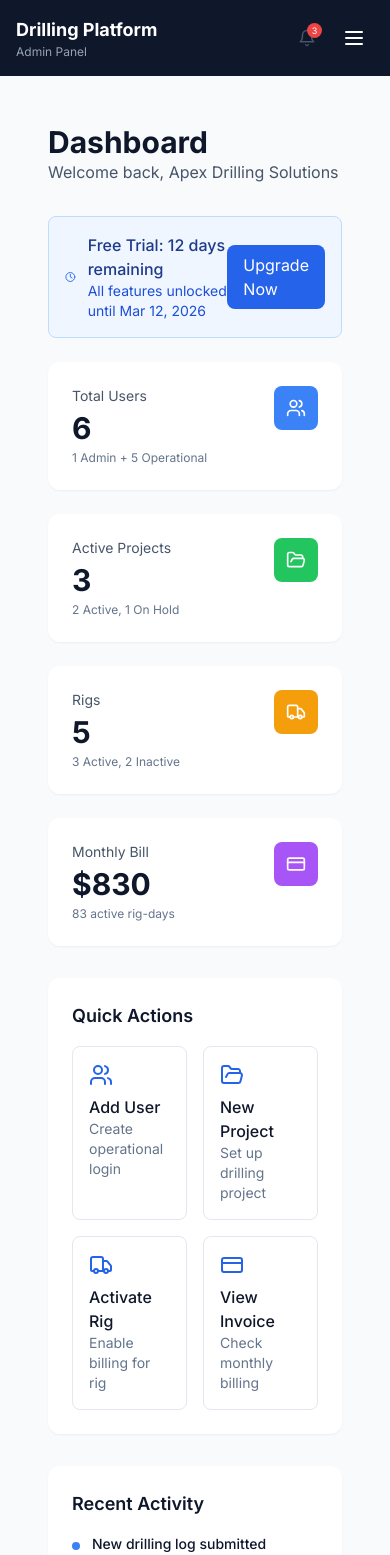
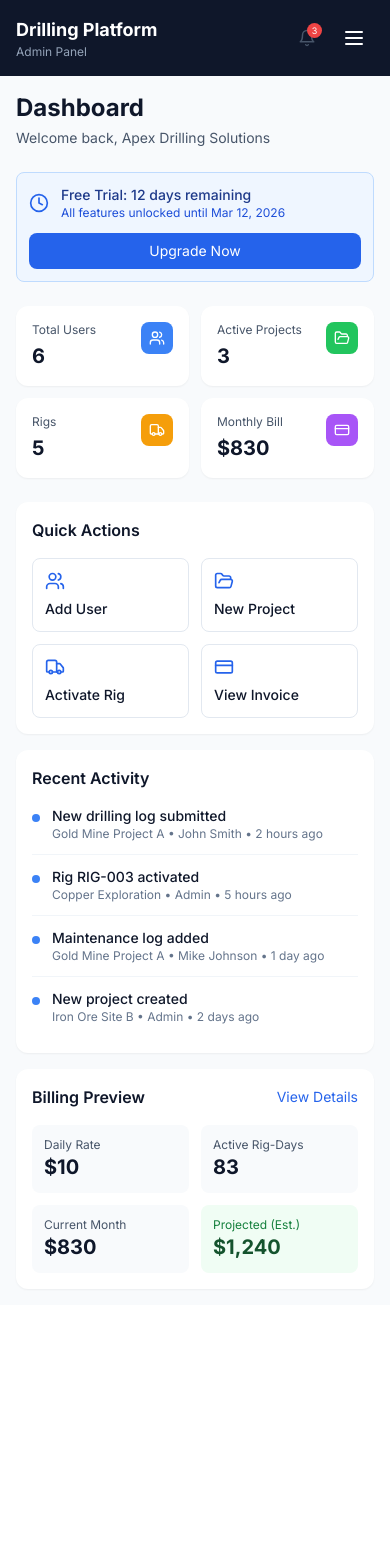
Before and after one commit to shahulramiz26/shahulramiz26-xplorixtech-new--drilling-platform, a Next.js app: page /admin/dashboard in a window 390 px wide. Shown: the top 1555 px of the page. After the commit the page ends 1305 px from the top, so only its background shows below. Built offline with nearby package versions, Linux system fonts and the light colour scheme.

Commit message:
Improve mobile responsiveness for Admin and Supervisor dashboard pages

```diff
--- a/app/admin/dashboard/page.tsx
+++ b/app/admin/dashboard/page.tsx
@@ -1,6 +1,5 @@
 'use client'
 
-import { useState } from 'react'
 import Link from 'next/link'
 import {
   Users,
@@ -68,30 +67,30 @@ export default function AdminDashboard() {
   const trialDays = calculateTrialDays(mockCompany.trialEndDate)
 
   return (
-    <div className="p-8">
+    <div>
       {/* Header */}
-      <div className="mb-8">
-        <h1 className="text-3xl font-bold text-slate-900">Dashboard</h1>
-        <p className="text-slate-600">Welcome back, {mockCompany.name}</p>
+      <div className="mb-6 lg:mb-8">
+        <h1 className="text-2xl lg:text-3xl font-bold text-slate-900">Dashboard</h1>
+        <p className="text-slate-600 mt-1 text-sm lg:text-base">Welcome back, {mockCompany.name}</p>
       </div>
 
       {/* Trial Banner */}
       {trialDays > 0 && (
-        <div className="mb-6 p-4 bg-blue-50 border border-blue-200 rounded-lg flex items-center justify-between">
+        <div className="mb-6 p-3 lg:p-4 bg-blue-50 border border-blue-200 rounded-lg flex flex-col sm:flex-row sm:items-center justify-between gap-3">
           <div className="flex items-center gap-3">
-            <Clock className="w-5 h-5 text-blue-600" />
+            <Clock className="w-5 h-5 text-blue-600 flex-shrink-0" />
             <div>
-              <p className="font-medium text-blue-900">
+              <p className="font-medium text-blue-900 text-sm lg:text-base">
                 Free Trial: {trialDays} days remaining
               </p>
-              <p className="text-sm text-blue-700">
+              <p className="text-xs lg:text-sm text-blue-700">
                 All features unlocked until {formatDate(mockCompany.trialEndDate)}
               </p>
             </div>
           </div>
           <Link
             href="/admin/billing"
-            className="px-4 py-2 bg-blue-600 text-white rounded-lg hover:bg-blue-700 transition"
+            className="px-4 py-2 bg-blue-600 text-white rounded-lg hover:bg-blue-700 transition text-sm text-center"
           >
             Upgrade Now
           </Link>
@@ -99,77 +98,77 @@ export default function AdminDashboard() {
       )}
 
       {/* Stats Grid */}
-      <div className="grid grid-cols-1 md:grid-cols-2 lg:grid-cols-4 gap-6 mb-8">
+      <div className="grid grid-cols-2 lg:grid-cols-4 gap-3 lg:gap-6 mb-6 lg:mb-8">
         {stats.map(stat => (
           <Link
             key={stat.label}
             href={stat.href}
-            className="bg-white rounded-xl shadow-sm p-6 hover:shadow-md transition"
+            className="bg-white rounded-xl shadow-sm p-4 lg:p-6 hover:shadow-md transition"
           >
             <div className="flex items-start justify-between">
-              <div>
-                <p className="text-sm text-slate-600 mb-1">{stat.label}</p>
-                <p className="text-3xl font-bold text-slate-900">{stat.value}</p>
-                <p className="text-xs text-slate-500 mt-1">{stat.subtext}</p>
+              <div className="min-w-0">
+                <p className="text-xs lg:text-sm text-slate-600 mb-1">{stat.label}</p>
+                <p className="text-xl lg:text-3xl font-bold text-slate-900">{stat.value}</p>
+                <p className="text-xs text-slate-500 mt-1 hidden sm:block">{stat.subtext}</p>
               </div>
-              <div className={`${stat.color} p-3 rounded-lg`}>
-                <stat.icon className="w-5 h-5 text-white" />
+              <div className={`${stat.color} p-2 lg:p-3 rounded-lg flex-shrink-0`}>
+                <stat.icon className="w-4 h-4 lg:w-5 lg:h-5 text-white" />
               </div>
             </div>
           </Link>
         ))}
       </div>
 
-      <div className="grid grid-cols-1 lg:grid-cols-2 gap-8">
+      <div className="grid grid-cols-1 lg:grid-cols-2 gap-4 lg:gap-8">
         {/* Quick Actions */}
-        <div className="bg-white rounded-xl shadow-sm p-6">
-          <h2 className="text-lg font-semibold text-slate-900 mb-4">Quick Actions</h2>
-          <div className="grid grid-cols-2 gap-4">
+        <div className="bg-white rounded-xl shadow-sm p-4 lg:p-6">
+          <h2 className="text-base lg:text-lg font-semibold text-slate-900 mb-4">Quick Actions</h2>
+          <div className="grid grid-cols-2 gap-3 lg:gap-4">
             <Link
               href="/admin/users"
-              className="p-4 border border-slate-200 rounded-lg hover:border-blue-500 hover:bg-blue-50 transition"
+              className="p-3 lg:p-4 border border-slate-200 rounded-lg hover:border-blue-500 hover:bg-blue-50 transition"
             >
-              <Users className="w-6 h-6 text-blue-600 mb-2" />
-              <p className="font-medium text-slate-900">Add User</p>
-              <p className="text-sm text-slate-500">Create operational login</p>
+              <Users className="w-5 h-5 lg:w-6 lg:h-6 text-blue-600 mb-2" />
+              <p className="font-medium text-slate-900 text-sm">Add User</p>
+              <p className="text-xs text-slate-500 hidden sm:block">Create operational login</p>
             </Link>
             <Link
               href="/admin/projects"
-              className="p-4 border border-slate-200 rounded-lg hover:border-blue-500 hover:bg-blue-50 transition"
+              className="p-3 lg:p-4 border border-slate-200 rounded-lg hover:border-blue-500 hover:bg-blue-50 transition"
             >
-              <FolderOpen className="w-6 h-6 text-blue-600 mb-2" />
-              <p className="font-medium text-slate-900">New Project</p>
-              <p className="text-sm text-slate-500">Set up drilling project</p>
+              <FolderOpen className="w-5 h-5 lg:w-6 lg:h-6 text-blue-600 mb-2" />
+              <p className="font-medium text-slate-900 text-sm">New Project</p>
+              <p className="text-xs text-slate-500 hidden sm:block">Set up drilling project</p>
             </Link>
             <Link
               href="/admin/rigs"
-              className="p-4 border border-slate-200 rounded-lg hover:border-blue-500 hover:bg-blue-50 transition"
+              className="p-3 lg:p-4 border border-slate-200 rounded-lg hover:border-blue-500 hover:bg-blue-50 transition"
             >
-              <Truck className="w-6 h-6 text-blue-600 mb-2" />
-              <p className="font-medium text-slate-900">Activate Rig</p>
-              <p className="text-sm text-slate-500">Enable billing for rig</p>
+              <Truck className="w-5 h-5 lg:w-6 lg:h-6 text-blue-600 mb-2" />
+              <p className="font-medium text-slate-900 text-sm">Activate Rig</p>
+              <p className="text-xs text-slate-500 hidden sm:block">Enable billing for rig</p>
             </Link>
             <Link
               href="/admin/billing"
-              className="p-4 border border-slate-200 rounded-lg hover:border-blue-500 hover:bg-blue-50 transition"
+              className="p-3 lg:p-4 border border-slate-200 rounded-lg hover:border-blue-500 hover:bg-blue-50 transition"
             >
-              <CreditCard className="w-6 h-6 text-blue-600 mb-2" />
-              <p className="font-medium text-slate-900">View Invoice</p>
-              <p className="text-sm text-slate-500">Check monthly billing</p>
+              <CreditCard className="w-5 h-5 lg:w-6 lg:h-6 text-blue-600 mb-2" />
+              <p className="font-medium text-slate-900 text-sm">View Invoice</p>
+              <p className="text-xs text-slate-500 hidden sm:block">Check monthly billing</p>
             </Link>
           </div>
         </div>
 
         {/* Recent Activity */}
-        <div className="bg-white rounded-xl shadow-sm p-6">
-          <h2 className="text-lg font-semibold text-slate-900 mb-4">Recent Activity</h2>
-          <div className="space-y-4">
+        <div className="bg-white rounded-xl shadow-sm p-4 lg:p-6">
+          <h2 className="text-base lg:text-lg font-semibold text-slate-900 mb-4">Recent Activity</h2>
+          <div className="space-y-3 lg:space-y-4">
             {recentActivity.map((activity, i) => (
-              <div key={i} className="flex items-start gap-3 pb-4 border-b border-slate-100 last:border-0">
-                <div className="w-2 h-2 bg-blue-500 rounded-full mt-2" />
-                <div className="flex-1">
+              <div key={i} className="flex items-start gap-3 pb-3 lg:pb-4 border-b border-slate-100 last:border-0">
+                <div className="w-2 h-2 bg-blue-500 rounded-full mt-2 flex-shrink-0" />
+                <div className="flex-1 min-w-0">
                   <p className="text-sm font-medium text-slate-900">{activity.action}</p>
-                  <p className="text-xs text-slate-500">
+                  <p className="text-xs text-slate-500 truncate">
                     {activity.project} • {activity.user} • {activity.time}
                   </p>
                 </div>
@@ -180,29 +179,29 @@ export default function AdminDashboard() {
       </div>
 
       {/* Billing Preview */}
-      <div className="mt-8 bg-white rounded-xl shadow-sm p-6">
+      <div className="mt-4 lg:mt-8 bg-white rounded-xl shadow-sm p-4 lg:p-6">
         <div className="flex items-center justify-between mb-4">
-          <h2 className="text-lg font-semibold text-slate-900">Billing Preview</h2>
+          <h2 className="text-base lg:text-lg font-semibold text-slate-900">Billing Preview</h2>
           <Link href="/admin/billing" className="text-blue-600 hover:underline text-sm">
             View Details
           </Link>
         </div>
-        <div className="grid grid-cols-1 md:grid-cols-4 gap-4">
-          <div className="p-4 bg-slate-50 rounded-lg">
-            <p className="text-sm text-slate-600">Daily Rate</p>
-            <p className="text-2xl font-bold text-slate-900">${mockCompany.dailyRate}</p>
+        <div className="grid grid-cols-2 lg:grid-cols-4 gap-3 lg:gap-4">
+          <div className="p-3 lg:p-4 bg-slate-50 rounded-lg">
+            <p className="text-xs lg:text-sm text-slate-600">Daily Rate</p>
+            <p className="text-xl lg:text-2xl font-bold text-slate-900">${mockCompany.dailyRate}</p>
           </div>
-          <div className="p-4 bg-slate-50 rounded-lg">
-            <p className="text-sm text-slate-600">Active Rig-Days</p>
-            <p className="text-2xl font-bold text-slate-900">83</p>
+          <div className="p-3 lg:p-4 bg-slate-50 rounded-lg">
+            <p className="text-xs lg:text-sm text-slate-600">Active Rig-Days</p>
+            <p className="text-xl lg:text-2xl font-bold text-slate-900">83</p>
           </div>
-          <div className="p-4 bg-slate-50 rounded-lg">
-            <p className="text-sm text-slate-600">Current Month</p>
-            <p className="text-2xl font-bold text-slate-900">$830</p>
+          <div className="p-3 lg:p-4 bg-slate-50 rounded-lg">
+            <p className="text-xs lg:text-sm text-slate-600">Current Month</p>
+            <p className="text-xl lg:text-2xl font-bold text-slate-900">$830</p>
           </div>
-          <div className="p-4 bg-green-50 rounded-lg">
-            <p className="text-sm text-green-700">Projected (Est.)</p>
-            <p className="text-2xl font-bold text-green-900">$1,240</p>
+          <div className="p-3 lg:p-4 bg-green-50 rounded-lg">
+            <p className="text-xs lg:text-sm text-green-700">Projected (Est.)</p>
+            <p className="text-xl lg:text-2xl font-bold text-green-900">$1,240</p>
           </div>
         </div>
       </div>
```
Also changed, not shown: app/supervisor/dashboard/page.tsx (+60 -58 lines).
